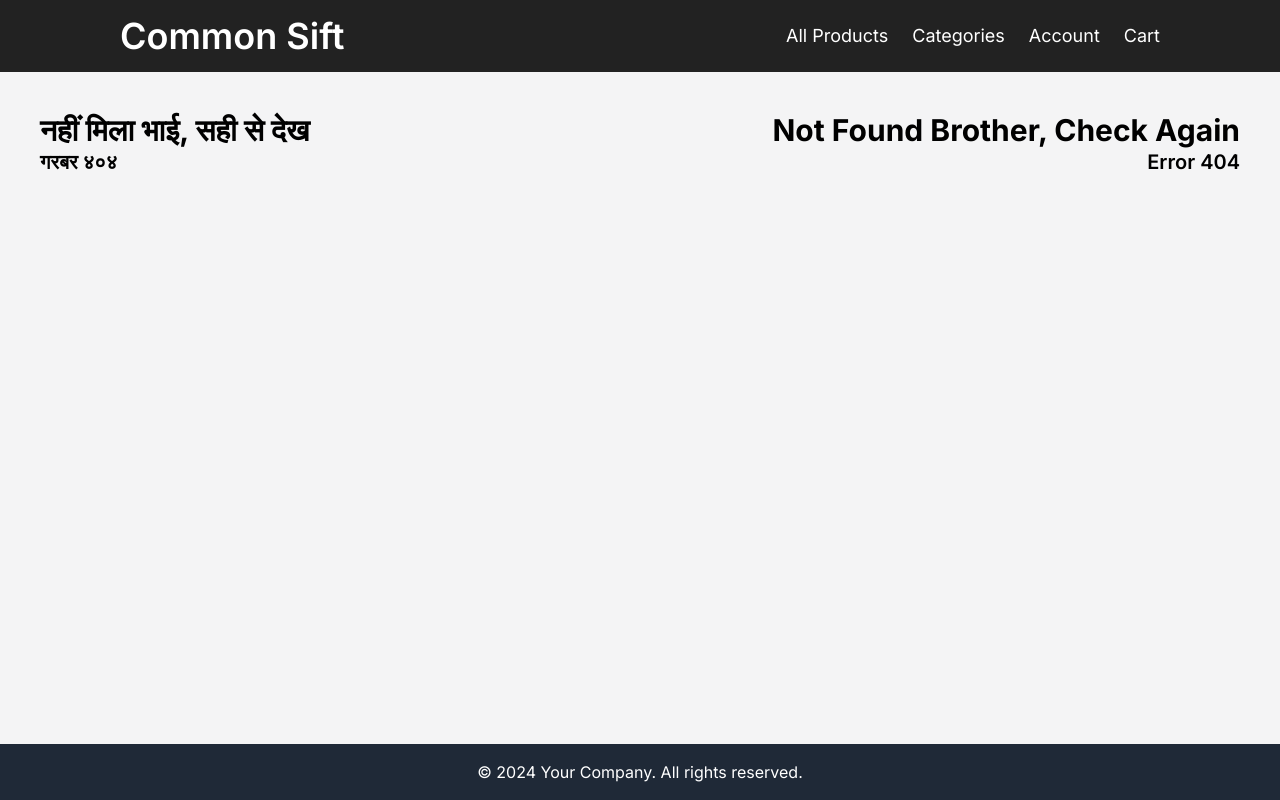
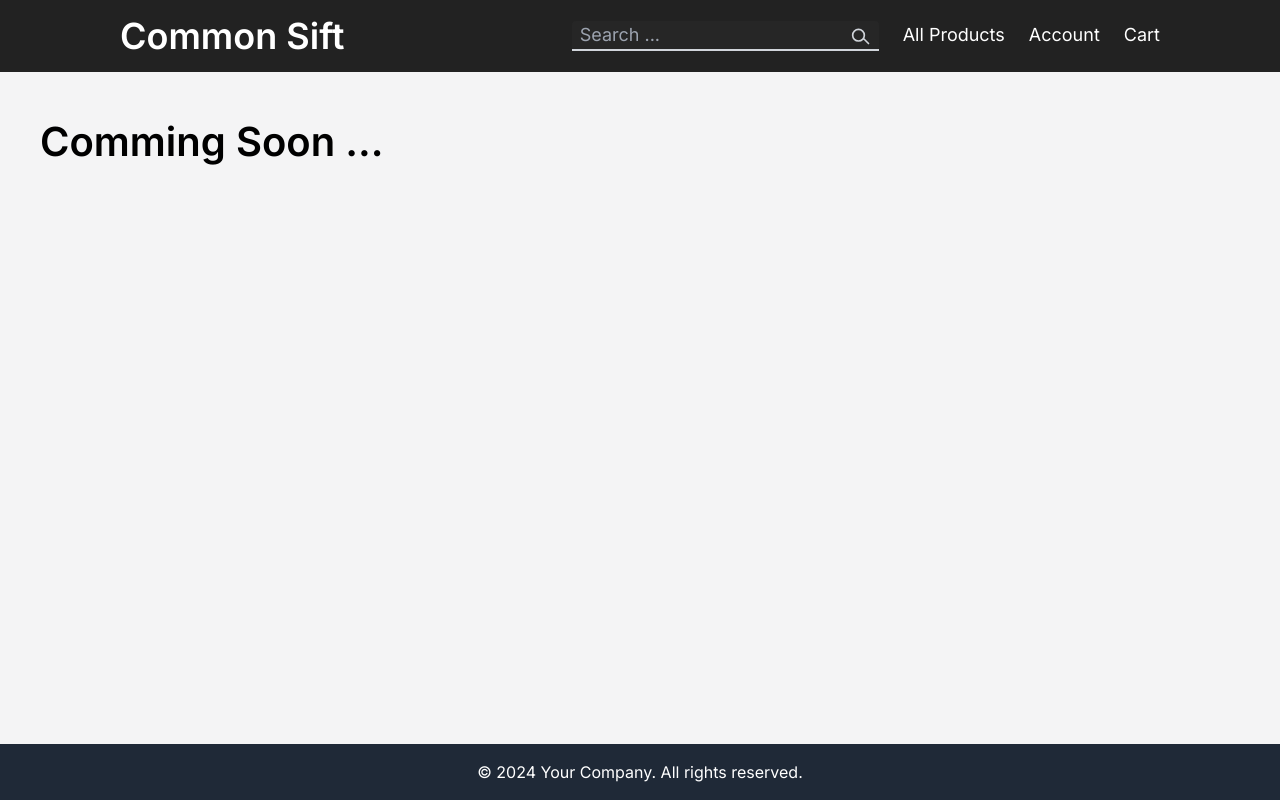
Before and after one commit to sahay-aaditya-raj/common-sift, a Next.js app: page /comming in a window 1280 px wide. Before the commit this address had no page. Built offline with nearby package versions, Linux system fonts and the light colour scheme.

Commit message:
search button

```diff
--- /dev/null
+++ b/app/api/search/route.js
@@ -0,0 +1,21 @@
+// app/api/search/route.js
+import { NextResponse } from 'next/server';
+import { connectMongoDB } from '@/lib/mongodb';
+import Product from '@/models/product'; // Import your Product model
+
+export async function GET(request) {
+    const { searchParams } = new URL(request.url);
+    const query = searchParams.get('q'); // Get the query parameter 'q'
+    await connectMongoDB(); // Ensure the database connection is established
+
+    // Search in name, category, and desc fields
+    const searchResults = await Product.find({
+        $or: [
+            { name: { $regex: query, $options: 'i' } }, // Case-insensitive search in name
+            { category: { $regex: query, $options: 'i' } }, // Case-insensitive search in category
+            { desc: { $regex: query, $options: 'i' } }, // Case-insensitive search in desc
+        ]
+    });
+    console.log(searchResults);
+    return NextResponse.json(searchResults); // Return the search results as JSON
+}
--- /dev/null
+++ b/app/comming/page.jsx
@@ -0,0 +1,5 @@
+export default function CommingSoon(){
+    return(<div className="p-10 text-[40px] font-semibold">
+        Comming Soon ...
+    </div>)
+}
--- /dev/null
+++ b/app/search/page.jsx
@@ -0,0 +1,49 @@
+'use client';
+import { useEffect, useState } from 'react';
+import { useSearchParams } from 'next/navigation';
+import ProductCard from '@/components/Products/ProductCard';
+
+export default function SearchPage() {
+    const searchParams = useSearchParams(); // Hook to retrieve query parameters
+    const query = searchParams.get('q'); // Get the search query parameter from URL
+    const [searchResults, setSearchResults] = useState([]); // State to store the fetched data
+    const [loading, setLoading] = useState(true); // Loading state
+
+    // Fetch search results from /api/search
+    useEffect(() => {
+        if (query) {
+            const fetchSearchResults = async () => {
+                try {
+                    const response = await fetch(`/api/search?q=${encodeURIComponent(query)}`);
+                    const data = await response.json();
+                    setSearchResults(data);
+                } catch (error) {
+                    console.error("Error fetching search results:", error);
+                } finally {
+                    setLoading(false);
+                }
+            };
+
+            fetchSearchResults();
+        }
+    }, [query]);
+
+    if (loading) {
+        return <div className="p-16 text-[20px] font-semibold">Loading search results...</div>;
+    }
+
+    if (searchResults.length === 0) {
+        return <div className="p-16 text-[25px] font-semibold">No results found for <u>{query}</u></div>;
+    }
+
+    return (
+        <div className="p-4">
+            <h1 className="text-2xl font-semibold">Search Results for {query}</h1>
+            <div className="mt-5 grid grid-cols-1 sm:grid-cols-2 lg:grid-cols-4 xl:grid-cols-5 gap-6">
+                {searchResults.map((product) => (
+                    <ProductCard key={product._id} product={product} />
+                ))}
+            </div>
+        </div>
+    );
+}
--- a/components/header.jsx
+++ b/components/header.jsx
@@ -1,11 +1,35 @@
-'use client'
+'use client';
 import { useState } from "react";
+import { useRouter } from "next/navigation";
 
 export default function Header() {
     const [isMenuOpen, setIsMenuOpen] = useState(false);
+    const [searchQuery, setSearchQuery] = useState(""); // State for search input
+    const router = useRouter(); // Next.js router for navigation
 
     const toggleMenu = () => {
         setIsMenuOpen(!isMenuOpen);
+    };
+
+    // Function to handle search input change
+    const handleSearchInput = (e) => {
+        setSearchQuery(e.target.value);
+    };
+
+    // Function to handle search button click
+    const handleSearchButtonClick = () => {
+        if (searchQuery.trim()) {
+            router.push(`/search?q=${encodeURIComponent(searchQuery)}`);
+        } else {
+            router.push('/'); // Redirect to homepage if input is empty
+        }
+    };
+
+    // Function to handle Enter key press
+    const handleKeyDown = (e) => {
+        if (e.key === 'Enter') {
+            handleSearchButtonClick();
+        }
     };
 
     return (
@@ -17,20 +41,52 @@ export default function Header() {
                         <a href="/" className="font-semibold text-3xl md:text-4xl">Common Sift</a>
                         <div className={`md:hidden transition-all duration-300 ease-in-out ${isMenuOpen ? 'max-h-40 opacity-100' : 'max-h-0 opacity-0 overflow-hidden'}`}>
                             <ul className="flex flex-col mt-2 space-y-2 text-lg">
+                                <li>
+                                    <div className="relative">
+                                        <input
+                                            type='text'
+                                            className="bg-white bg-opacity-[2%] rounded-t focus:outline-none border-b-2 border-gray-300 transition-all outline-none duration-300 ease-in-out focus:bg-opacity-[5%] px-2 pr-10" // Add right padding for button
+                                            placeholder="Search ..."
+                                            value={searchQuery}
+                                            onChange={handleSearchInput} // Trigger search on change
+                                            onKeyDown={handleKeyDown} // Handle Enter key
+                                        />
+                                        <button onClick={handleSearchButtonClick} className="absolute right-2 top-1/2 transform -translate-y-1/2 text-gray-300 hover:text-gray-400">
+                                            <svg xmlns="http://www.w3.org/2000/svg" className="w-5 h-5" fill="none" viewBox="0 0 24 24" stroke="currentColor">
+                                                <path strokeLinecap="round" strokeLinejoin="round" strokeWidth={2} d="M21 21l-6-6M9 4a7 7 0 100 14 7 7 0 000-14z" />
+                                            </svg>
+                                        </button>
+                                    </div>
+                                </li>
                                 <li><a href="/#AllProducts">All Products</a></li>
-                                <li><a href="/#">Categories</a></li>
-                                <li>Account</li>
-                                <li>Cart</li>
+                                <li><a href="/coming">Account</a></li>
+                                <li><a href="/coming">Cart</a></li>
                             </ul>
                         </div>
                     </div>
 
                     {/* Desktop Menu */}
                     <ul className="hidden md:flex space-x-6 text-lg">
+                        <li>
+                            <div className="relative">
+                                <input
+                                    type='text'
+                                    className="bg-white bg-opacity-[2%] rounded-t focus:outline-none border-b-2 border-gray-300 transition-all outline-none duration-300 ease-in-out focus:bg-opacity-[5%] px-2 pr-10" // Add right padding for button
+                                    placeholder="Search ..."
+                                    value={searchQuery}
+                                    onChange={handleSearchInput} // Trigger search on change
+                                    onKeyDown={handleKeyDown} // Handle Enter key
+                                />
+                                <button onClick={handleSearchButtonClick} className="absolute right-2 top-1/2 transform -translate-y-1/2 text-gray-300 hover:text-gray-400">
+                                    <svg xmlns="http://www.w3.org/2000/svg" className="w-5 h-5" fill="none" viewBox="0 0 24 24" stroke="currentColor">
+                                        <path strokeLinecap="round" strokeLinejoin="round" strokeWidth={2} d="M21 21l-6-6M9 4a7 7 0 100 14 7 7 0 000-14z" />
+                                    </svg>
+                                </button>
+                            </div>
+                        </li>
                         <li><a href="/#AllProducts" className="hover:underline">All Products</a></li>
-                        <li><a href="/#" className="hover:underline">Categories</a></li>
-                        <li>Account</li>
-                        <li>Cart</li>
+                        <li><a href="/coming">Account</a></li>
+                        <li><a href="/coming">Cart</a></li>
                     </ul>
 
                     {/* Mobile Menu Button */}
```
